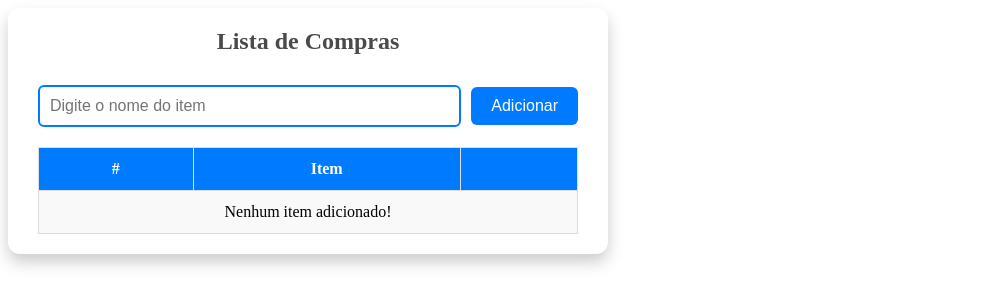
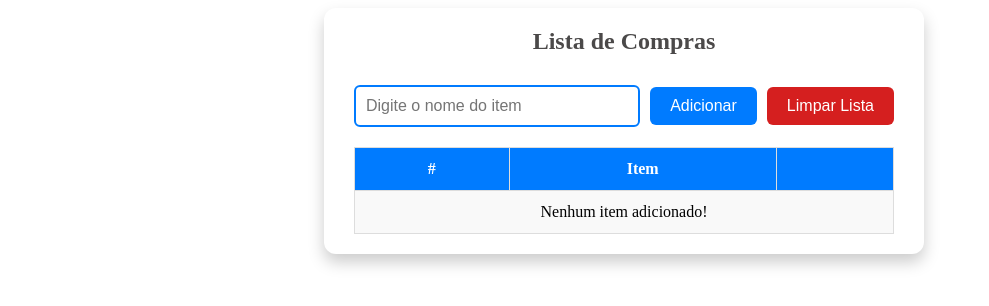
Before and after one commit to LeonSantana7/conceitos-basicos, an Angular app: page / in a window 1280 px wide. Shown: the top 306 px of the page, without its empty margins (0-989 px from the left). Built offline with nearby package versions, Linux system fonts and the light colour scheme.

Commit message:
feat: finalização da aplicação de lista de compras

```diff
--- a/src/app/lista-compras/lista-compras.component.html
+++ b/src/app/lista-compras/lista-compras.component.html
@@ -1,9 +1,10 @@
 <div class="container">
     <h1>Lista de Compras</h1>
-
     <form #frm="ngForm" class="add-item-form" (submit)="adicionarItem()">
         <input type="text" id="item" name="item" [(ngModel)]="item" placeholder="Digite o nome do item">
         <button type="submit">Adicionar</button>
+
+        <button type="button" (click)="limparLista()">Limpar Lista</button>
     </form>
     <table>
         <thead>
@@ -16,18 +17,17 @@
         <tbody>
             <tr *ngFor="let elemento of lista; let i = index">
                 <td>{{elemento.id}}</td>
-                <td><span ngClass="{'item-riscado' : elemtento.comprado}">{{elemento.nome}}</span></td>
-                <td><input type="checkbox"
-                    (click)="riscarItem(elemento)"
-                    [checked]="elemento.comprado">
+                <td><span [ngClass]="{'item-riscado' : elemento.comprado}">{{elemento.nome}}</span></td>
+                <td><input type="checkbox" (click)="riscarItem(elemento)" [checked]="elemento.comprado">
                 </td>
             </tr>
             <tr *ngIf="lista.length === 0">
-                <td colspan="3" style="text-align: center;"> <!-- colspan: Garante que a mensagem ocupe todas colunas da tabela-->
+                <td colspan="3" style="text-align: center;">
+                    <!-- colspan: Garante que a mensagem ocupe todas colunas da tabela-->
                     Nenhum item adicionado!
                 </td>
             </tr>
-              <!-- @for (elemento of lista; track elemento.id) {
+            <!-- @for (elemento of lista; track elemento.id) {
                   <tr>
                      <td>{{elemento.id}}</td>
                      <td>{{elemento.nome}}</td>
--- a/src/app/lista-compras/lista-compras.component.scss
+++ b/src/app/lista-compras/lista-compras.component.scss
@@ -12,7 +12,7 @@
     text-align: center;
     width: 90%;
     max-width: 600px;
-
+    margin-left: 25%;
 
     h1 {
         font-size: 24px;
@@ -42,7 +42,7 @@ input {
     }
 }
 
-button {
+button[type="submit"] {
     padding: 10px 20px;
     border: none;
     border-radius: 6px;
@@ -56,6 +56,17 @@ button {
     &:hover {
         background: #0056b3;
     }
+}
+
+button[type="button"] {
+    padding: 10px 20px;
+    border: none;
+    border-radius: 6px;
+    background: #d51f1f;
+    color: #fff;
+    font-size: 16px;
+    cursor: pointer;
+    transition: backgroud 0.3s;
 }
 
 table {
@@ -93,7 +104,6 @@ input[type="checkbox"] {
     cursor: pointer;
 }
 
-.item-riscado{
+.item-riscado {
     text-decoration: line-through; // coloca um traço em cima do texto
-
 }
--- a/src/app/lista-compras/lista-compras.component.ts
+++ b/src/app/lista-compras/lista-compras.component.ts
@@ -5,7 +5,7 @@ import { ItemLista } from './itemlista';
 
 @Component({
   selector: 'app-lista-compras',
-  imports: [FormsModule,CommonModule],
+  imports: [FormsModule, CommonModule],
   templateUrl: './lista-compras.component.html',
   styleUrl: './lista-compras.component.scss'
 })
@@ -14,17 +14,21 @@ export class ListaComprasComponent {
 
   lista: ItemLista[] = [];
 
-  adicionarItem(){
-    let  itemLista = new ItemLista();
+  adicionarItem() {
+    let itemLista = new ItemLista();
     itemLista.nome = this.item;
     itemLista.id = this.lista.length + 1;
 
     this.lista.push(itemLista);
 
-    this.item="";
+    this.item = "";
   }
 
-  riscarItem(itemLista: ItemLista){
+  riscarItem(itemLista: ItemLista) {
     itemLista.comprado = !itemLista.comprado;
   }
+
+  limparLista() {
+    this.lista = [];
+  }
 }
```
